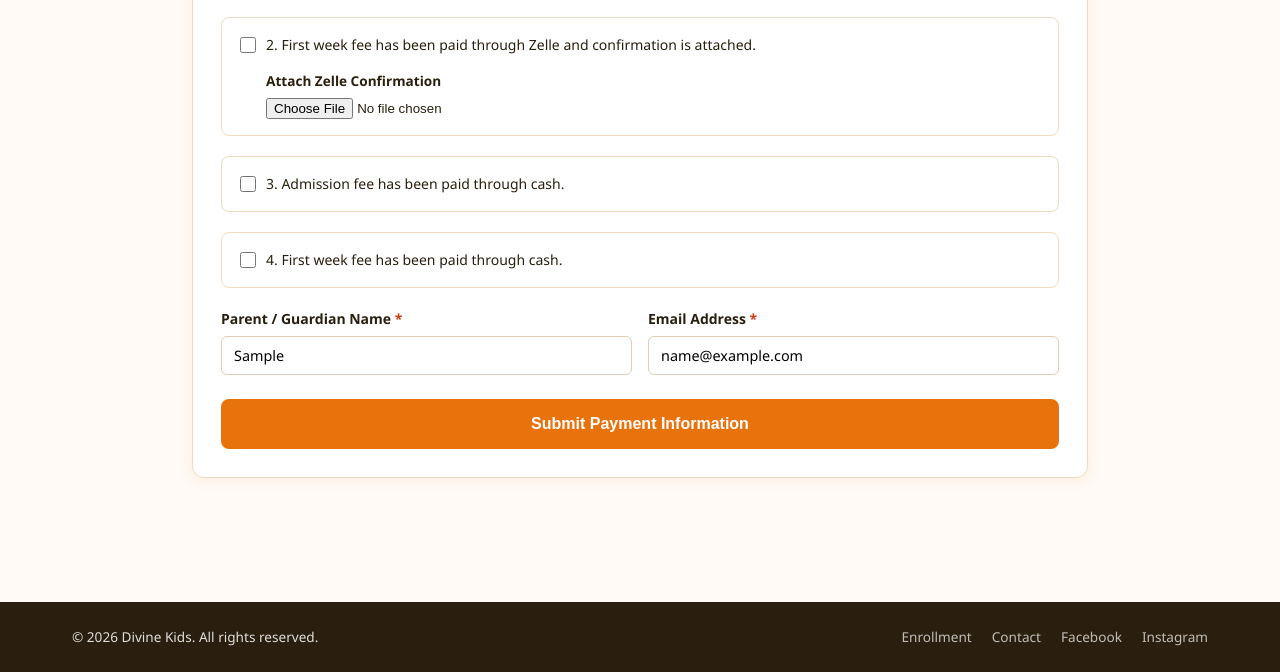
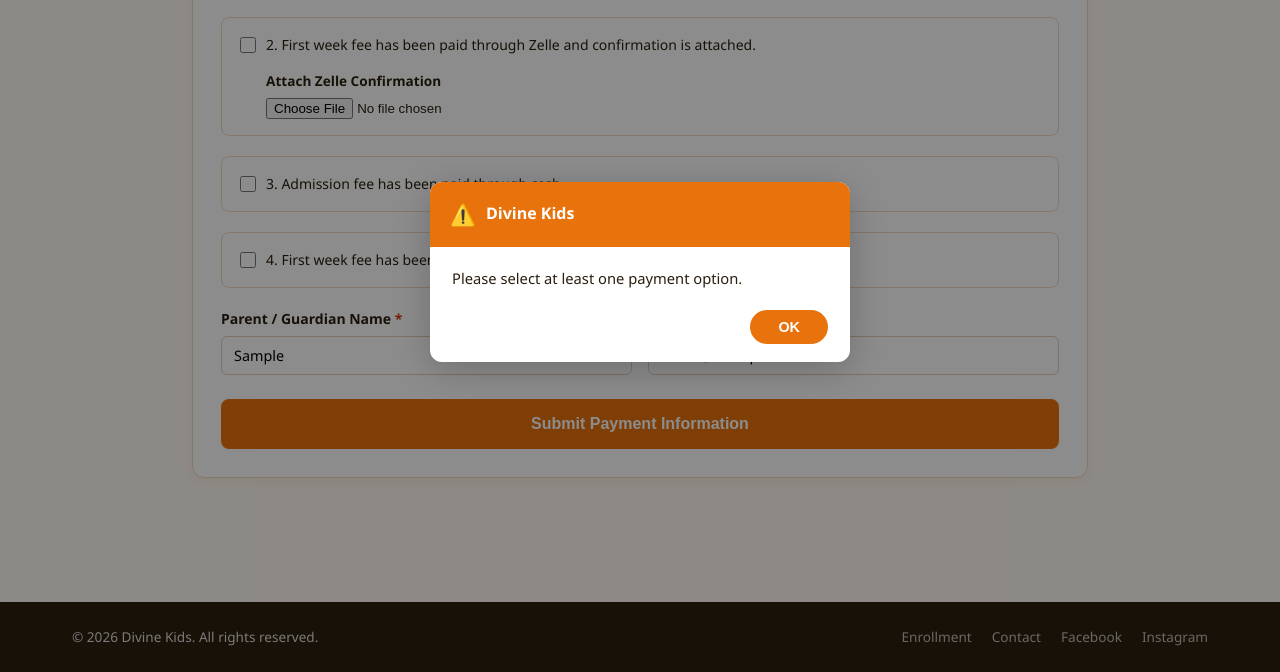
Before and after one commit to Aryag1507/divine-kids-website, a website: page payment.html in a window 1280 px wide. Both pictures are taken after typing "Sample", "Sample", "name@example.com" into the empty fields and a click on the button "Submit Payment Information". Shown: the part 711-1383 px from the top of the page. Drawn offline with Linux system fonts and the light colour scheme.

Commit message:
Replace browser alert() with custom styled modal notification

```diff
--- /dev/null
+++ b/notify.js
@@ -0,0 +1,34 @@
+// Custom alert replacement — use dkAlert(message) instead of alert()
+function dkAlert(message, title) {
+  title = title || 'Divine Kids';
+
+  const overlay = document.createElement('div');
+  overlay.className = 'dk-modal-overlay';
+  overlay.innerHTML = `
+    <div class="dk-modal" role="dialog" aria-modal="true">
+      <div class="dk-modal-header">
+        <span class="dk-modal-icon">⚠️</span>
+        <span>${title}</span>
+      </div>
+      <div class="dk-modal-body">${message}</div>
+      <div class="dk-modal-footer">
+        <button class="dk-modal-btn">OK</button>
+      </div>
+    </div>`;
+
+  document.body.appendChild(overlay);
+
+  return new Promise((resolve) => {
+    const close = () => {
+      overlay.remove();
+      resolve();
+    };
+    overlay.querySelector('.dk-modal-btn').addEventListener('click', close);
+    overlay.addEventListener('click', (e) => { if (e.target === overlay) close(); });
+    document.addEventListener('keydown', function esc(e) {
+      if (e.key === 'Escape') { close(); document.removeEventListener('keydown', esc); }
+    });
+    // Focus the OK button for keyboard accessibility
+    overlay.querySelector('.dk-modal-btn').focus();
+  });
+}
--- a/payment.html
+++ b/payment.html
@@ -130,6 +130,7 @@
     </div>
   </footer>
 
+  <script src="notify.js"></script>
   <script src="payment.js"></script>
 </body>
 </html>
--- a/payment.js
+++ b/payment.js
@@ -27,7 +27,7 @@
   const anyChecked = ['payAdmissionZelle','payFirstWeekZelle','payAdmissionCash','payFirstWeekCash']
     .some(name => form.elements[name] && form.elements[name].checked);
   if (!anyChecked) {
-    alert('Please select at least one payment option.');
+    dkAlert('Please select at least one payment option.');
     return;
   }
 
@@ -38,12 +38,12 @@
   const firstWeekZelleFile    = document.getElementById('firstWeekZelleFile');
 
   if (admissionZelleChecked && (!admissionZelleFile || !admissionZelleFile.files.length)) {
-    alert('Please attach your Zelle confirmation for the admission fee payment.');
+    dkAlert('Please attach your Zelle confirmation for the admission fee payment.');
     admissionZelleFile && admissionZelleFile.focus();
     return;
   }
   if (firstWeekZelleChecked && (!firstWeekZelleFile || !firstWeekZelleFile.files.length)) {
-    alert('Please attach your Zelle confirmation for the first week fee payment.');
+    dkAlert('Please attach your Zelle confirmation for the first week fee payment.');
     firstWeekZelleFile && firstWeekZelleFile.focus();
     return;
   }
@@ -85,10 +85,10 @@
       window.scrollTo({ top: 0, behavior: 'smooth' });
     } else {
       const body = await res.json().catch(() => ({}));
-      alert('There was a problem submitting: ' + (body.message || 'Please try again or email us directly.'));
+      dkAlert('There was a problem submitting: ' + (body.message || 'Please try again or email us directly.'));
     }
   } catch (err) {
-    alert('Network error. Please check your connection and try again.');
+    dkAlert('Network error. Please check your connection and try again.');
   } finally {
     submitBtn.disabled = false;
     submitBtn.textContent = 'Submit Payment Information';
--- a/style.css
+++ b/style.css
@@ -1,3 +1,54 @@
+/* ── Custom Alert Modal ── */
+.dk-modal-overlay {
+  position: fixed; inset: 0;
+  background: rgba(0,0,0,.45);
+  z-index: 9999;
+  display: flex; align-items: center; justify-content: center;
+  padding: 20px;
+  animation: fadeIn .15s ease;
+}
+.dk-modal {
+  background: #fff;
+  border-radius: 12px;
+  box-shadow: 0 8px 40px rgba(0,0,0,.22);
+  max-width: 420px;
+  width: 100%;
+  overflow: hidden;
+  animation: slideUp .18s ease;
+}
+.dk-modal-header {
+  background: var(--primary);
+  color: #fff;
+  padding: 16px 20px;
+  display: flex; align-items: center; gap: 10px;
+  font-weight: 700; font-size: 1rem;
+}
+.dk-modal-icon { font-size: 1.3rem; flex-shrink: 0; }
+.dk-modal-body {
+  padding: 20px 22px;
+  font-size: .92rem;
+  color: var(--text);
+  line-height: 1.6;
+}
+.dk-modal-footer {
+  padding: 0 22px 18px;
+  display: flex; justify-content: flex-end;
+}
+.dk-modal-btn {
+  background: var(--primary);
+  color: #fff;
+  border: none;
+  padding: 9px 28px;
+  border-radius: 20px;
+  font-size: .9rem;
+  font-weight: 700;
+  cursor: pointer;
+  transition: background .15s;
+}
+.dk-modal-btn:hover { background: var(--primary-dark); }
+@keyframes fadeIn  { from { opacity: 0 } to { opacity: 1 } }
+@keyframes slideUp { from { transform: translateY(20px); opacity: 0 } to { transform: translateY(0); opacity: 1 } }
+
 /* ── Reset & Base ── */
 *, *::before, *::after { box-sizing: border-box; margin: 0; padding: 0; }
 
```
Also changed, not shown: enrollment.html (+1 -0 lines), enrollment.js (+4 -4 lines).
